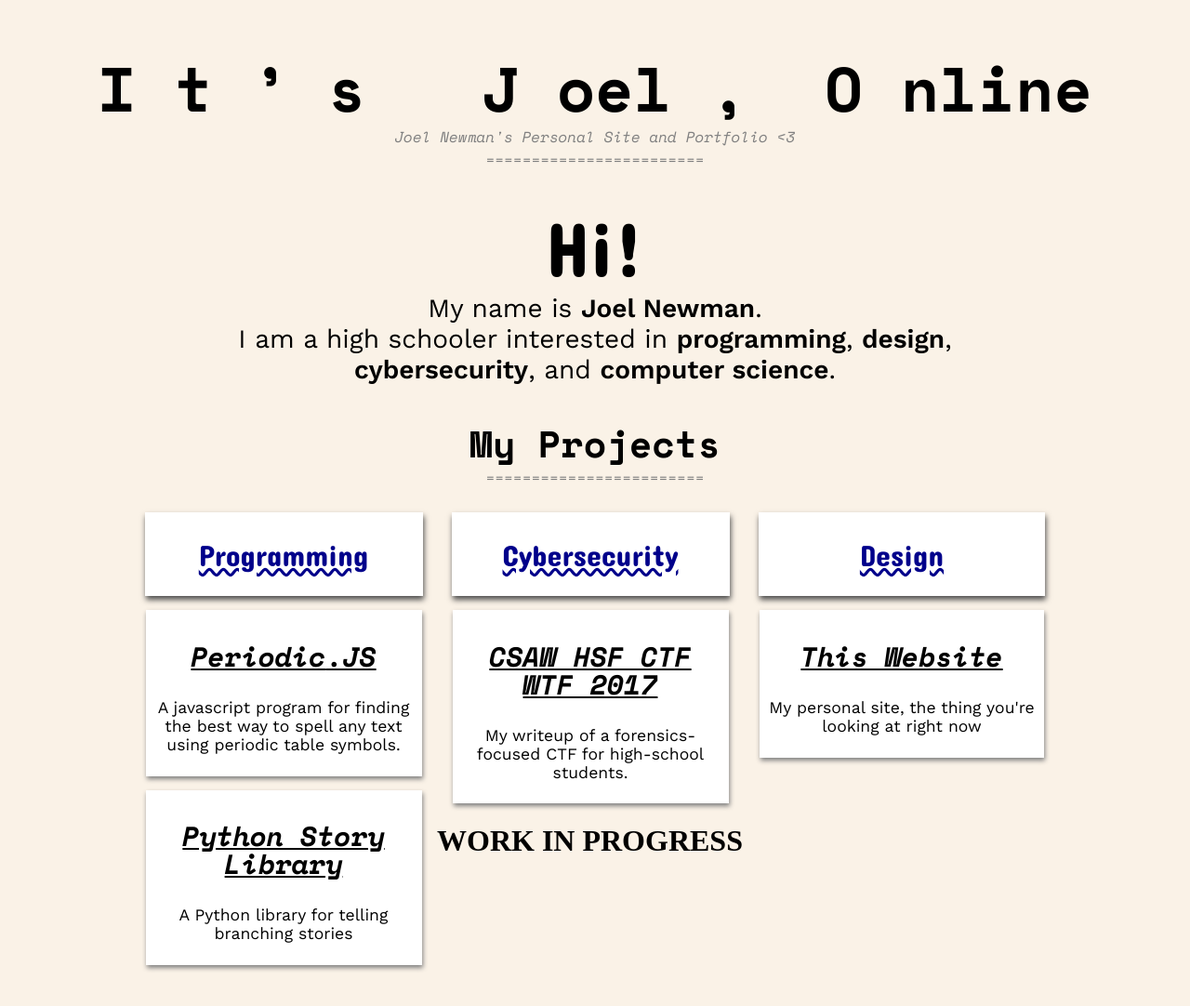
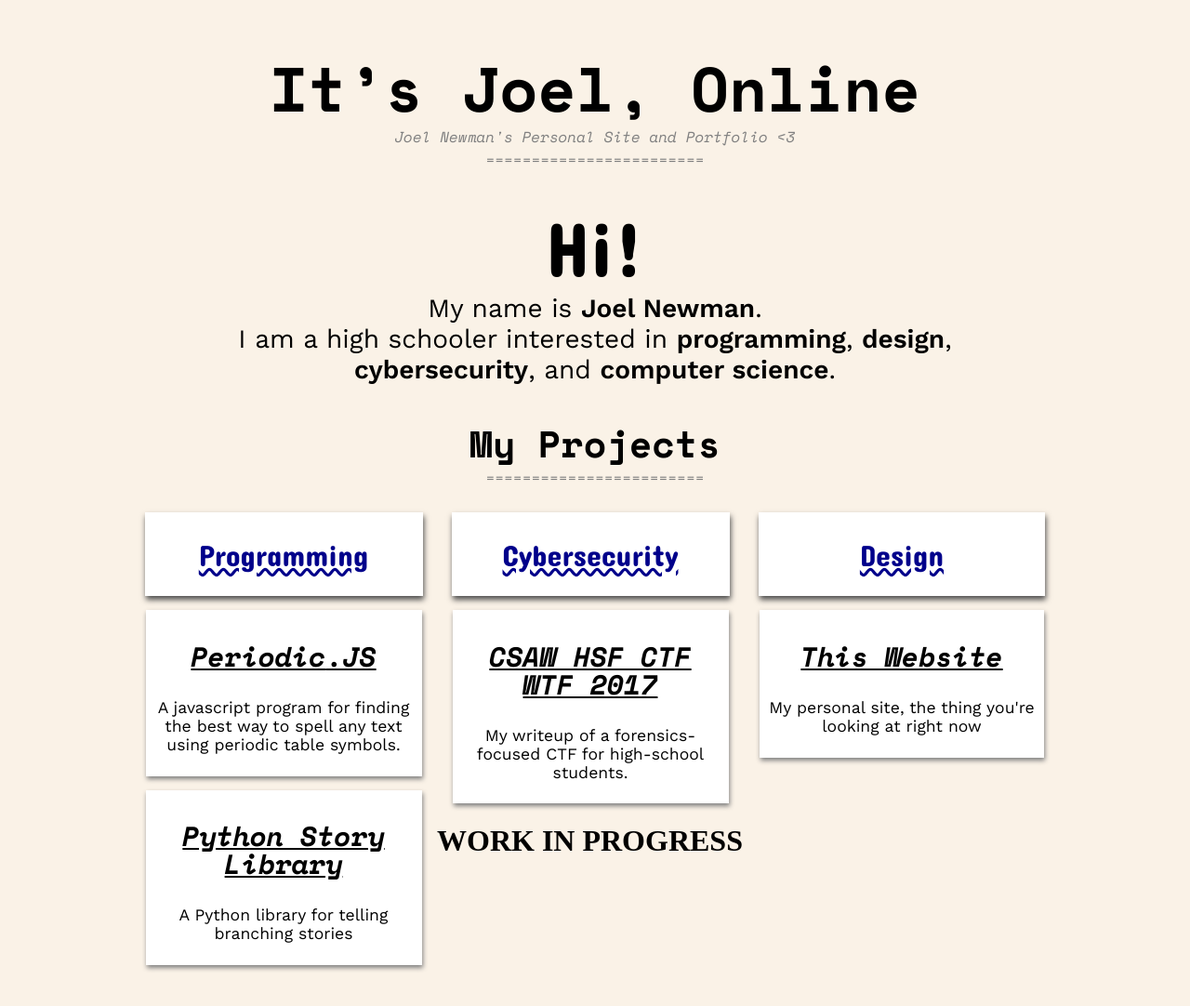
Before and after one commit to itsjoel/itsjoel.github.io, a Jekyll site: the page built from index.md, in a window 1280 px wide. Shown: the whole page at 93% size. Built offline with Jekyll 4.4.1, drawn with Linux system fonts in a browser that asks for light colours.

Commit message:
Hopefully fixed?

```diff
--- a/assets/style/home.css
+++ b/assets/style/home.css
@@ -204,16 +204,16 @@
     visibility: visible;
     display: inline-block;
     opacity: 0;
-    -webkit-transform: scale(0, 0);
-            transform: scale(0, 0);
+    -webkit-transform: scale(0, 1);
+            transform: scale(0, 1);
     font-size: 0%;
   }
   100% {
     visibility: hidden;
     display: none;
     opacity: 0;
-    -webkit-transform: scale(0, 0);
-            transform: scale(0, 0);
+    -webkit-transform: scale(0, 1);
+            transform: scale(0, 1);
     font-size: 0;
   }
 }
```
Also changed, not shown: _layouts/home.html (+1 -15 lines).
